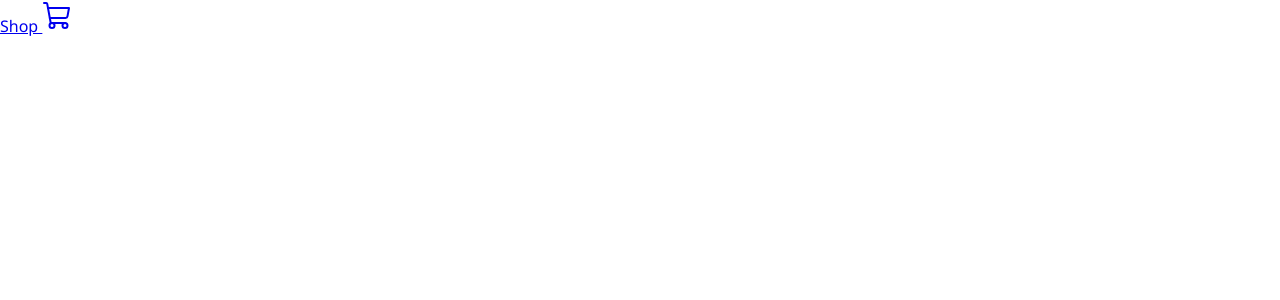
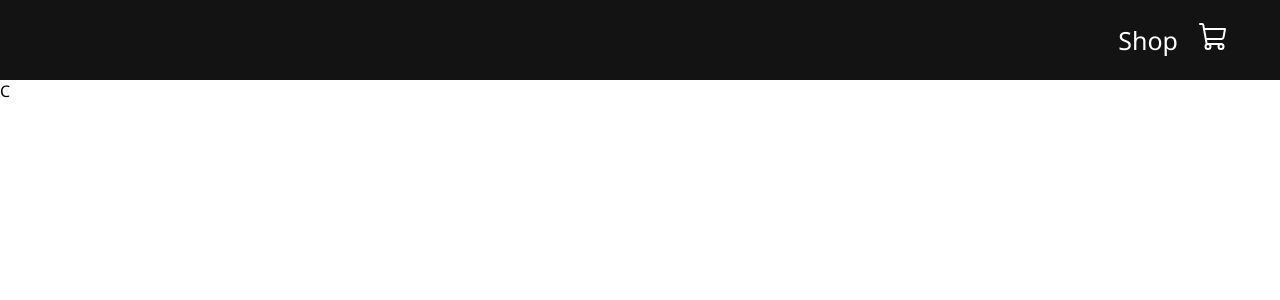
Before and after one commit to Arafat10/cart-app, a React (Create React App) app: page /cart in a window 1280 px wide. Shown: the top 300 px of the page. Built offline with nearby package versions, Linux system fonts and the light colour scheme.

Commit message:
added cart and shop components

```diff
--- a/src/App.js
+++ b/src/App.js
@@ -1,6 +1,8 @@
 import './App.css';
 import { BrowserRouter as Router, Routes, Route } from 'react-router-dom';
 import { Navbar } from './components/navbar'
+import {Shop} from './pages/shop/shop'
+import {Cart} from './pages/cart/cart'
 
 function App() {
   return (
@@ -9,8 +11,8 @@ function App() {
       <Router>
         < Navbar/>
         <Routes>
-          <Route path="/" />
-          <Route path="/cart" />
+          <Route path="/" element={<Shop />} />
+          <Route path="/cart" element={<Cart />} />
         </Routes>
       </Router>
     </div>
--- /dev/null
+++ b/src/components/navbar.css
@@ -0,0 +1,21 @@
+.navbar {
+    width: 100%;
+    height: 80px;
+    background-color: rgb(19, 19, 19);
+    display: flex;
+    justify-content: flex-end;
+    align-items: center;
+  }
+
+  .links {
+    margin-right: 50px;
+    display: flex;
+    align-items: center;
+  }
+
+  .links a {
+    text-decoration: none;
+    color: white;
+    margin-left: 20px;
+    font-size: 25px;
+  }
--- a/src/components/navbar.jsx
+++ b/src/components/navbar.jsx
@@ -1,6 +1,7 @@
 import React from 'react';
 import { Link } from 'react-router-dom';
 import { ShoppingCart } from 'phosphor-react';
+import "./navbar.css";
 
 export const Navbar = () => {
   return (
--- /dev/null
+++ b/src/pages/cart/cart.jsx
@@ -0,0 +1,7 @@
+import React from 'react'
+
+export const Cart = () => {
+  return (
+    <div>C</div>
+  )
+}
--- /dev/null
+++ b/src/pages/shop/shop.jsx
@@ -0,0 +1,7 @@
+import React from 'react'
+
+export const Shop = () => {
+  return (
+    <div>S</div>
+  )
+}
```
